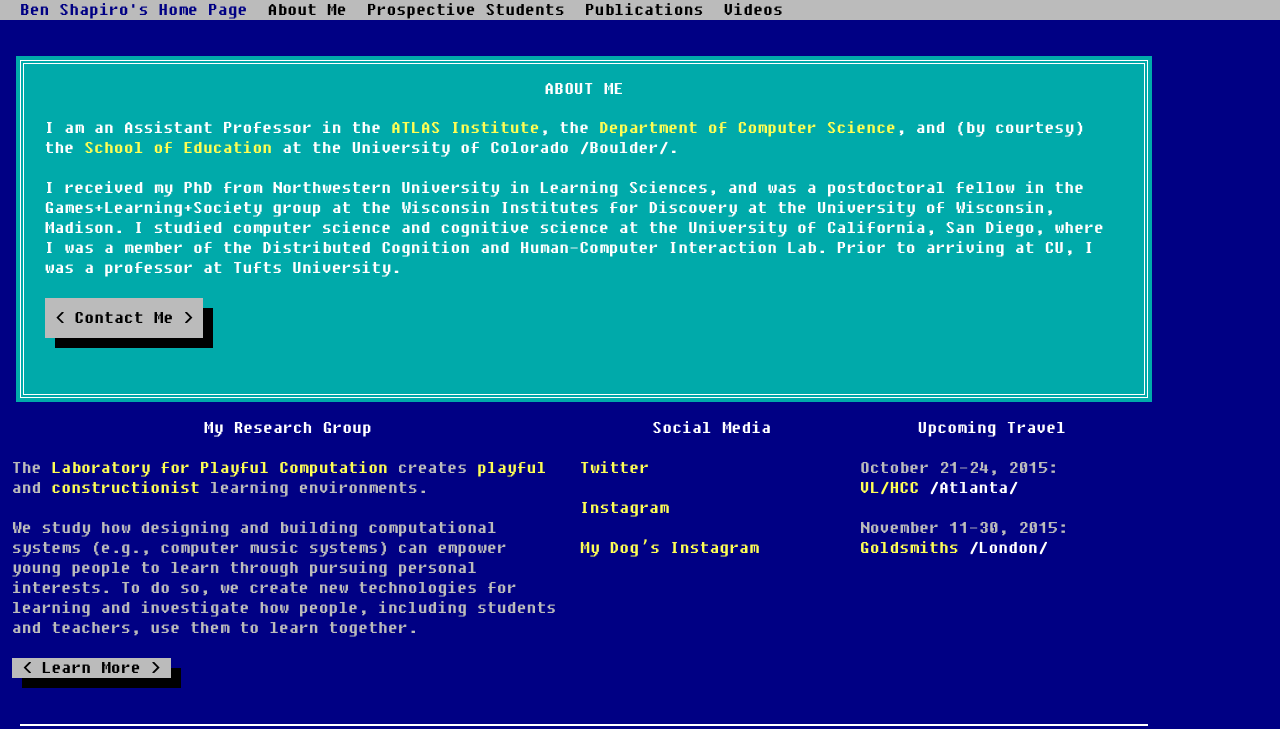
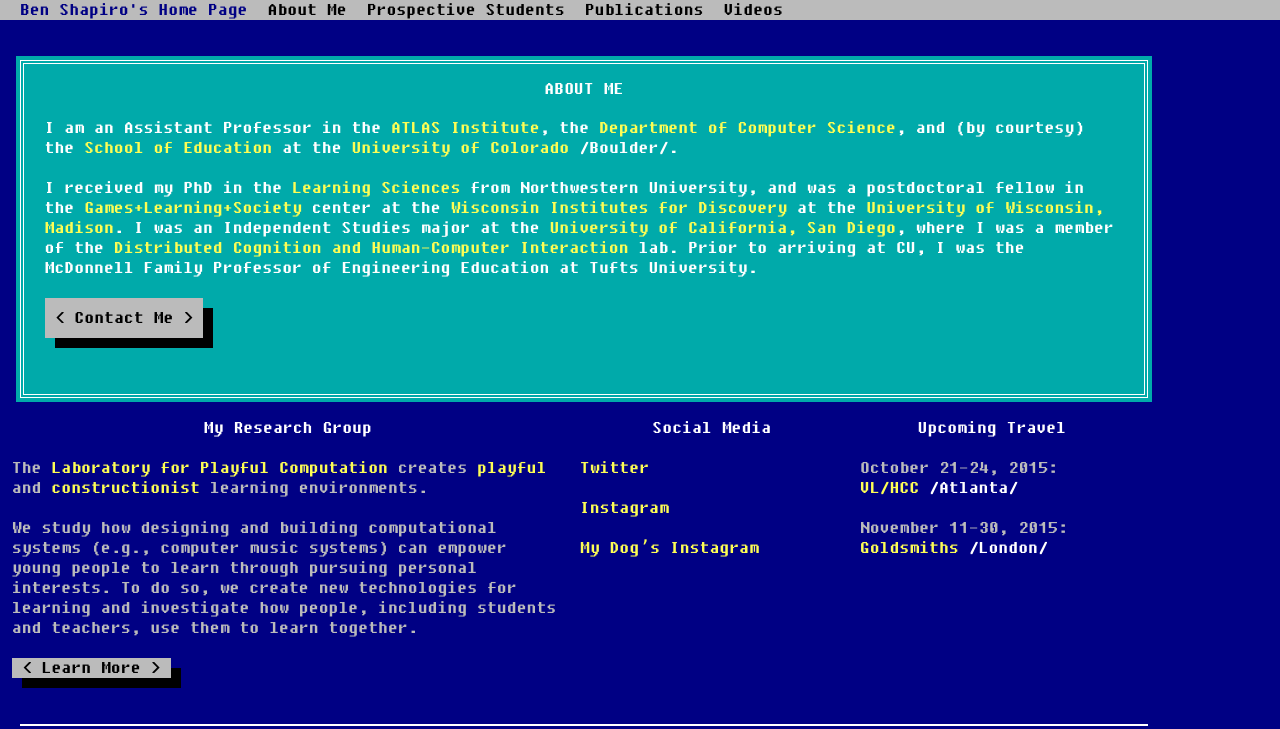
Before and after one commit to bennytheshap/personal_web, a Jekyll site: the page built from index.md, in a window 1280 px wide, cut to the strip 0-729 px from the top of the page. Built offline with Jekyll 4.4.1, drawn with Linux system fonts in a browser that asks for light colours.

```diff
--- a/index.md
+++ b/index.md
@@ -7,10 +7,10 @@ big_box_heading: About Me
 big_box_button_url: mailto:ben+web@getdown.org
 big_box_button_label: Contact Me
 big_box_content: |
-  I am an Assistant Professor in the [ATLAS Institute](http://atlas.colorado.edu), the [Department of Computer Science](http://www.colorado.edu/cs/), and (by courtesy) the [School of Education](http://www.colorado.edu/education/) at the University of Colorado *Boulder*.
+  I am an Assistant Professor in the [ATLAS Institute](http://atlas.colorado.edu), the [Department of Computer Science](http://www.colorado.edu/cs/), and (by courtesy) the [School of Education](http://www.colorado.edu/education/) at the [University of Colorado *Boulder*](http://colorado.edu/).
 
 
-  I received my PhD from Northwestern University in Learning Sciences, and was a postdoctoral fellow in the Games+Learning+Society group at the Wisconsin Institutes for Discovery at the University of Wisconsin, Madison. I studied computer science and cognitive science at the University of California, San Diego, where I was a member of the Distributed Cognition and Human-Computer Interaction Lab. Prior to arriving at CU, I was a professor at Tufts University.
+  I received my PhD in the [Learning Sciences](http://www.sesp.northwestern.edu/learning-sciences?penelope-is-evil) from Northwestern University, and was a postdoctoral fellow in the [Games+Learning+Society](http://gameslearningsociety.org/) center at the [Wisconsin Institutes for Discovery](http://wid.wisc.edu/) at the [University of Wisconsin, Madison](http://wisc.edu/). I was an Independent Studies major at the [University of California, San Diego](http://ucsd.edu/), where I was a member of the [Distributed Cognition and Human-Computer Interaction](http://hci.ucsd.edu/) lab. Prior to arriving at CU, I was the McDonnell Family Professor of Engineering Education  at Tufts University.
 
 
 column1_heading: My Research Group
```
Also changed, not shown: prospective_students.md (+1 -2 lines).
